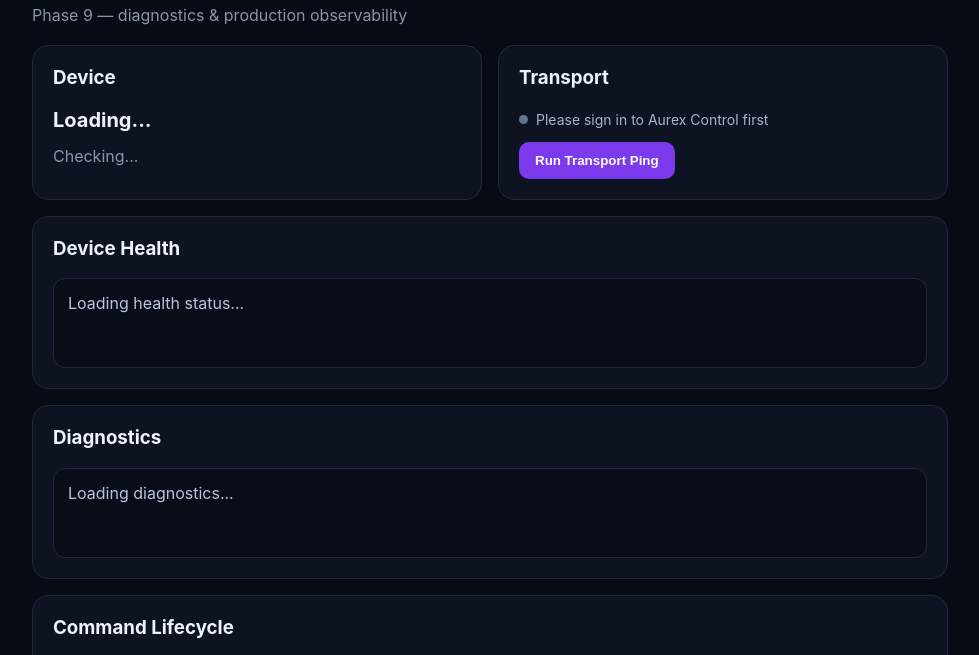
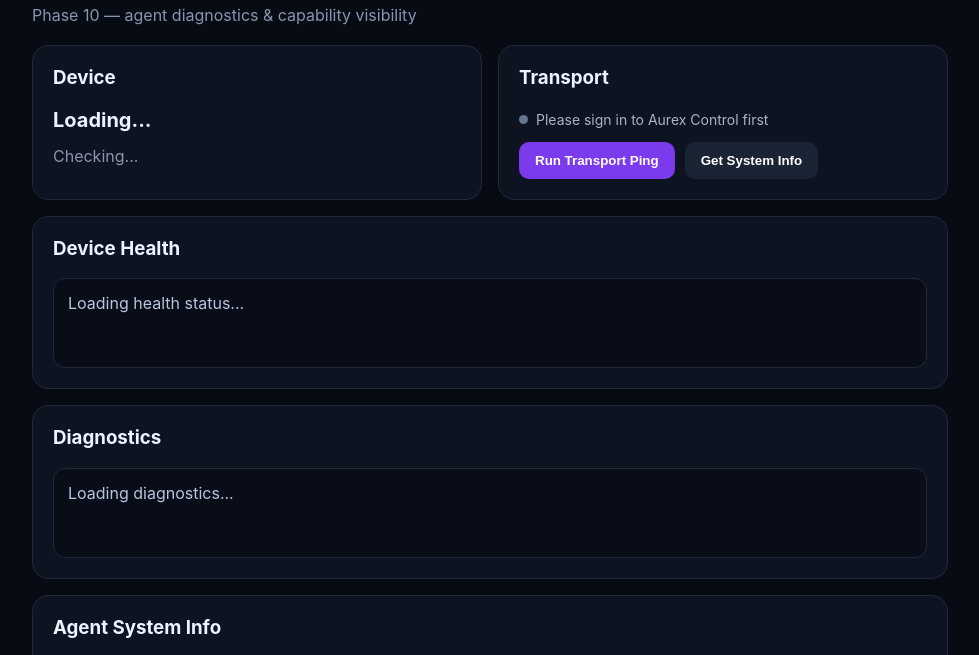
Before and after one commit to abiabiabishek20-cmyk/aurex, a website: page web/transport-monitor.html in a window 1280 px wide. Shown: the part 69-724 px from the top of the page, without its empty margins (150-1129 px from the left). Drawn offline with Linux system fonts and the light colour scheme.

Commit message:
feat: add safe agent system diagnostics

```diff
--- a/web/transport-monitor.html
+++ b/web/transport-monitor.html
@@ -11,11 +11,11 @@
 <body>
 <main class="app">
 <div class="brand">AU<span>REX</span> • Control Transport</div>
-<div class="muted">Phase 9 — diagnostics & production observability</div>
+<div class="muted">Phase 10 — agent diagnostics & capability visibility</div>
 <section class="grid">
 <div class="card"><h3>Device</h3><div id="device" class="value">Loading...</div><div id="seen" class="muted">Checking...</div></div>
-<div class="card"><h3>Transport</h3><div class="pill"><span id="dot" class="dot"></span><span id="transportState">Checking connection</span></div><div style="margin-top:14px"><button id="pingBtn" class="btn">Run Transport Ping</button></div></div>
-<div class="card wide"><h3>Device Health</h3><div id="health" class="transport">Loading health status...</div></div><div class="card wide"><h3>Diagnostics</h3><div id="diagnostics" class="transport">Loading diagnostics...</div></div><div class="card wide"><h3>Command Lifecycle</h3><div id="lifecycle" class="transport">No command yet.</div><div class="note">This phase validates the authenticated Dashboard → API → paired Desktop Agent → API response path. It does not inject mouse or keyboard input.</div></div>
+<div class="card"><h3>Transport</h3><div class="pill"><span id="dot" class="dot"></span><span id="transportState">Checking connection</span></div><div style="margin-top:14px;display:flex;gap:10px;flex-wrap:wrap"><button id="pingBtn" class="btn">Run Transport Ping</button><button id="systemBtn" class="btn secondary">Get System Info</button></div></div>
+<div class="card wide"><h3>Device Health</h3><div id="health" class="transport">Loading health status...</div></div><div class="card wide"><h3>Diagnostics</h3><div id="diagnostics" class="transport">Loading diagnostics...</div></div><div class="card wide"><h3>Agent System Info</h3><div id="systemInfo" class="transport">No system-info request yet.</div></div><div class="card wide"><h3>Command Lifecycle</h3><div id="lifecycle" class="transport">No command yet.</div><div class="note">This phase validates the authenticated Dashboard → API → paired Desktop Agent → API response path. It does not inject mouse or keyboard input.</div></div>
 <div class="card wide"><h3>Transport Audit</h3><div id="audit" class="audit"><div>Transport monitor ready.</div></div></div><div class="card wide"><h3>Recent Command History</h3><div id="history" class="audit"><div>Loading command history...</div></div></div>
 </section>
 </main>
@@ -32,7 +32,9 @@ async function loadHealth(){try{const d=await api('/api/desktop/status');const d
 async function loadDiagnostics(){try{const d=await api('/api/desktop/diagnostics');const fail=d.recent_failures||[];const latest=d.latest_completed;$('diagnostics').textContent=`Recent failures: ${fail.length}\nLatest completed: ${latest?latest.command_type+' • '+new Date(latest.created_at).toLocaleString():'None'}\nChecked: ${new Date(d.checked_at).toLocaleString()}`;if(fail.length) $('diagnostics').textContent+='\n\n'+fail.map(x=>x.command_type+' • '+x.status+' • '+new Date(x.created_at).toLocaleString()).join('\n')}catch(e){$('diagnostics').textContent='Diagnostics unavailable: '+e.message}}
 async function loadHistory(){try{const d=await api('/api/desktop/commands?limit=20');renderHistory(d.commands||[])}catch(e){$('history').textContent='History unavailable: '+e.message}}
 async function load(){const d=await api('/api/desktop/devices');device=d.devices[0];if(!device){$('device').textContent='No paired device';$('transportState').textContent='No device';return}$('device').textContent=device.name;$('seen').textContent=device.last_seen_at?'Last seen: '+new Date(device.last_seen_at).toLocaleString():'Never seen';$('dot').classList.toggle('on',device.online);$('transportState').textContent=device.online?'Agent connected':'Agent offline';audit('Device state: '+(device.online?'connected':'offline'))}
-async function runPing(){if(!device)await load();if(!device)throw new Error('No paired device');$('pingBtn').disabled=true;$('pingBtn').textContent='Sending...';const lifecycle=[];try{lifecycle.push('1. QUEUED — command accepted by Aurex API');render(lifecycle);const q=await api('/api/desktop/commands',{method:'POST',body:JSON.stringify({deviceId:device.id,type:'ping',payload:{}})});lifecycle.push('2. '+q.command.status.toUpperCase()+' — command id: '+q.command.id);render(lifecycle);audit('Ping queued: '+q.command.id);let status='queued';for(let i=0;i<30;i++){const d=await api('/api/desktop/commands/'+q.command.id);status=d.command.status;if(status!=='queued'){lifecycle.push('3. '+status.toUpperCase()+' — desktop agent response received');if(d.command.result)lifecycle.push('4. RESULT — '+JSON.stringify(d.command.result));render(lifecycle);audit('Ping '+status+': '+q.command.id);loadHistory().catch(()=>{});loadDiagnostics().catch(()=>{});loadHealth().catch(()=>{});return}await new Promise(r=>setTimeout(r,500))}throw new Error('Transport response timed out after 15 seconds')}catch(e){lifecycle.push('ERROR — '+e.message);render(lifecycle);audit('Transport error: '+e.message);loadHistory().catch(()=>{});loadHealth().catch(()=>{})}finally{$('pingBtn').disabled=false;$('pingBtn').textContent='Run Transport Ping';load().catch(()=>{})}}
+async function runPing(){if(!device)await load();if(!device)throw new Error('No paired device');$('pingBtn').disabled=true;$('pingBtn').textContent='Sending...';const lifecycle=[];try{lifecycle.push('1. QUEUED — command accepted by Aurex API');render(lifecycle);const q=await api('/api/desktop/commands',{method:'POST',body:JSON.stringify({deviceId:device.id,type:'ping',payload:{}})});lifecycle.push('2. '+q.command.status.toUpperCase()+' — command id: '+q.command.id);render(lifecycle);audit('Ping queued: '+q.command.id);let status='queued';for(let i=0;i<30;i++){const d=await api('/api/desktop/commands/'+q.command.id);status=d.command.status;if(status!=='queued'){lifecycle.push('3. '+status.toUpperCase()+' — desktop agent response received');if(d.command.result)lifecycle.push('4. RESULT — '+JSON.stringify(d.command.result));render(lifecycle);audit('Ping '+status+': '+q.command.id);loadHistory().catch(()=>{});loadDiagnostics().catch(()=>{});
+$('systemBtn').onclick=runSystemInfo;loadHealth().catch(()=>{});return}await new Promise(r=>setTimeout(r,500))}throw new Error('Transport response timed out after 15 seconds')}catch(e){lifecycle.push('ERROR — '+e.message);render(lifecycle);audit('Transport error: '+e.message);loadHistory().catch(()=>{});loadHealth().catch(()=>{})}finally{$('pingBtn').disabled=false;$('pingBtn').textContent='Run Transport Ping';load().catch(()=>{})}}
+async function runSystemInfo(){if(!device)await load();if(!device)throw new Error('No paired device');$('systemBtn').disabled=true;$('systemBtn').textContent='Reading...';try{const q=await api('/api/desktop/commands',{method:'POST',body:JSON.stringify({deviceId:device.id,type:'get_system_info',payload:{}})});audit('System info queued: '+q.command.id);let status='queued';for(let i=0;i<30;i++){const d=await api('/api/desktop/commands/'+q.command.id);status=d.command.status;if(status!=='queued'&&status!=='dispatched'){if(status==='completed'&&d.command.result){$('systemInfo').textContent=JSON.stringify(d.command.result,null,2);audit('System info completed: '+q.command.id)}else{$('systemInfo').textContent='System info request '+status}loadHistory().catch(()=>{});loadDiagnostics().catch(()=>{});return}await new Promise(r=>setTimeout(r,500))}throw new Error('System info timed out after 15 seconds')}catch(e){$('systemInfo').textContent='System info error: '+e.message;audit('System info error: '+e.message)}finally{$('systemBtn').disabled=false;$('systemBtn').textContent='Get System Info'}}
 function render(lines){$('lifecycle').textContent=lines.join('\n')}
 $('pingBtn').onclick=runPing;
 load().catch(e=>{ $('transportState').textContent=e.message; audit('Load error: '+e.message) });
```
